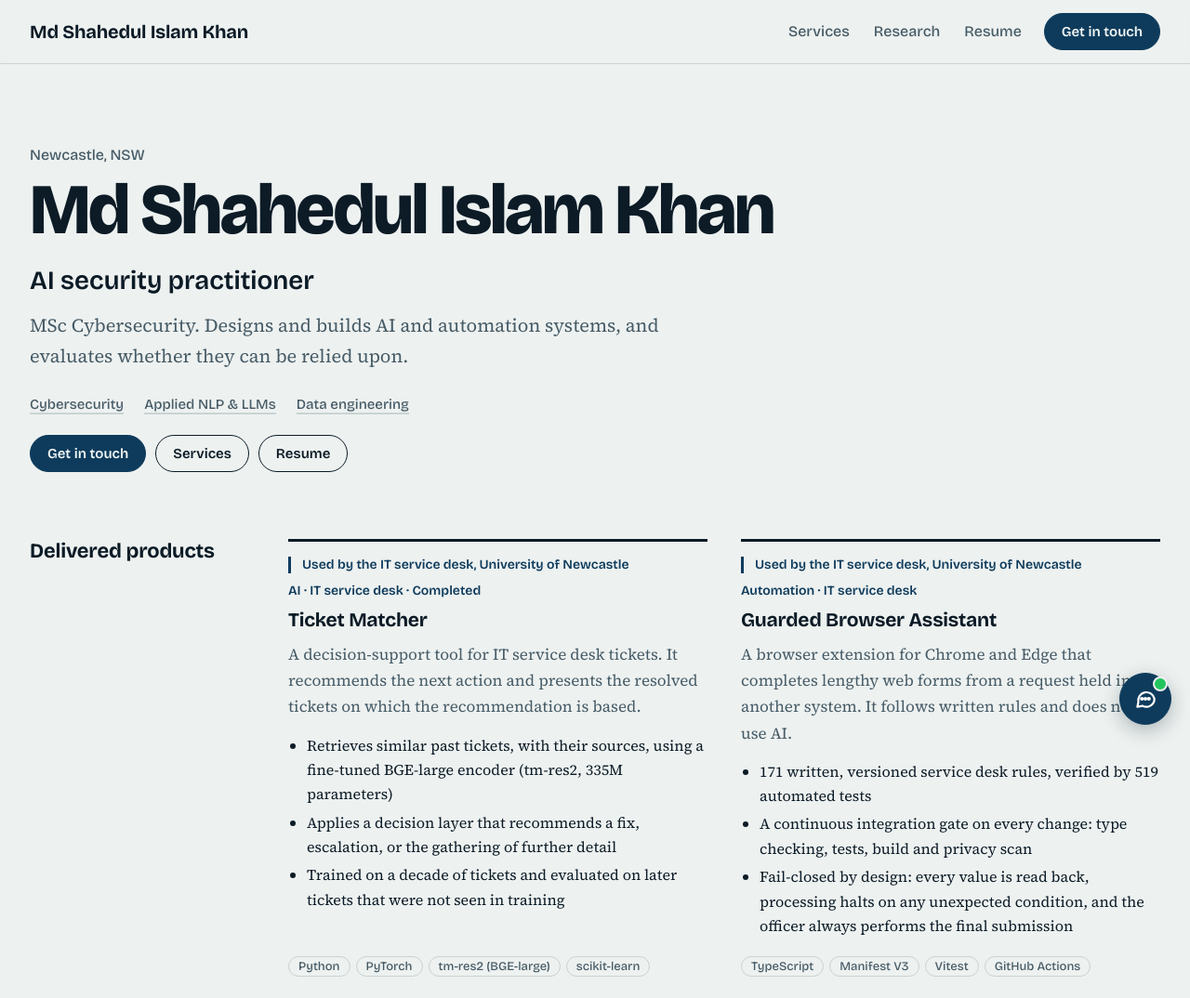
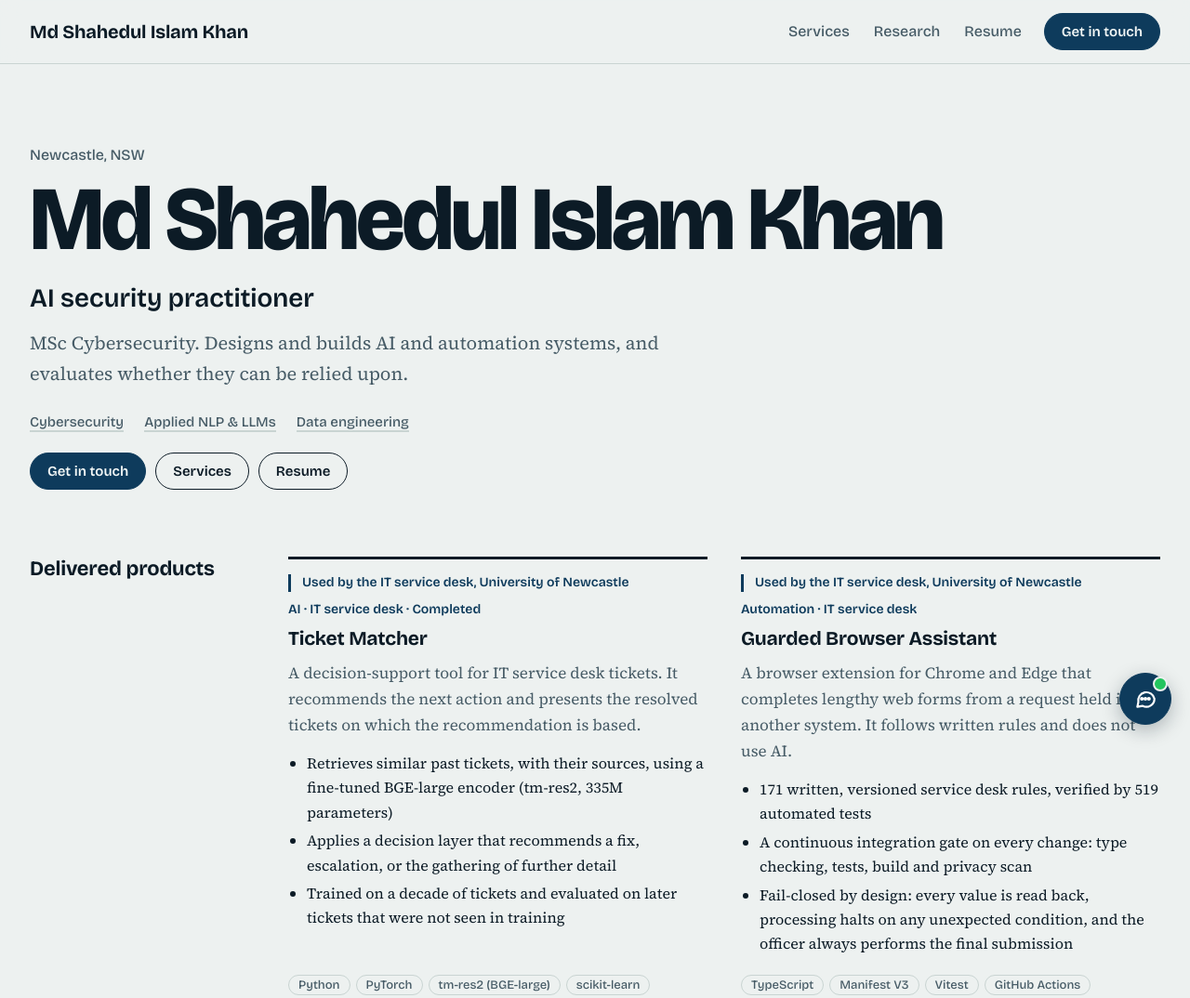
Before and after one commit to shahedkhan1/mdshahedulislamkhan.com, a plain HTML site: page public/index.html in a window 1280 px wide. Shown: the top 1074 px of the page at 93% size. Drawn offline with nearby package versions, Linux system fonts and the light colour scheme.

Commit message:
Keep the name heading on a single line at every width
Co-Authored-By: Claude Sonnet 5.5 <noreply@anthropic.com>
Claude-Session: https://claude.ai/code/session_01PWEF8WfUYmSbiAYYp9qfSq

```diff
--- a/public/style.css
+++ b/public/style.css
@@ -34,10 +34,10 @@ section{display:grid;grid-template-columns:230px minmax(0,1fr);gap:0 48px;paddin
 section>h2{grid-column:1;margin:0;font:700 22px/1.2 var(--display);letter-spacing:-.01em;white-space:nowrap;position:sticky;top:84px;align-self:start}
 section>*:not(h2){grid-column:2}
 section>h2 span{display:none}
-.hero{display:block;padding:88px 0 0}
+.hero{display:block;padding:88px 0 0;container-type:inline-size}
 .hero>*{grid-column:auto}
 .eyebrow{font:500 16px var(--display);color:var(--mute);margin:0 0 14px}
-h1{font:800 clamp(34px,6vw,104px)/.95 var(--display);letter-spacing:-.035em;margin:0 0 22px;text-wrap:balance}
+h1{font:800 clamp(16px,min(8cqw,104px),104px)/.95 var(--display);letter-spacing:-.035em;margin:0 0 22px;white-space:nowrap}
 .headline{font:600 clamp(20px,2.6vw,28px)/1.25 var(--display);margin:0 0 14px}
 .tagline{max-width:34em;color:var(--mute);font-size:20px;margin:0}
 .chips{display:flex;flex-wrap:wrap;gap:6px 22px;list-style:none;padding:0;margin:26px 0 0;font:500 15px var(--display);color:var(--mute)}
```
Also changed, not shown: 1 other file.
